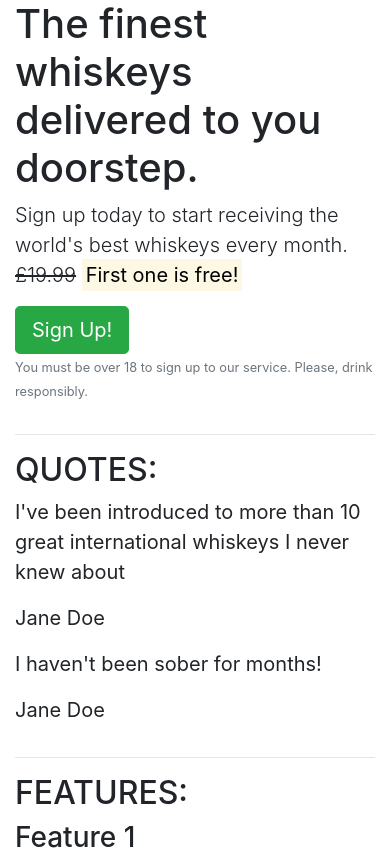
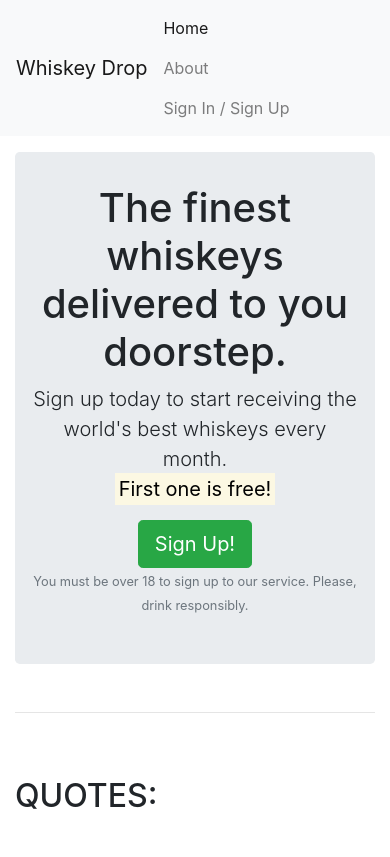
Before and after one commit to peejaywk/whiskey-drop, a plain HTML site: page index.html in a window 390 px wide. Shown: the top 857 px of the page. Drawn offline with nearby package versions, Linux system fonts and the light colour scheme.

Commit message:
Added nav bar and changed some formatting for mobile devices.

```diff
--- a/index.html
+++ b/index.html
@@ -8,14 +8,28 @@
     <script src="https://cdn.jsdelivr.net/npm/bootstrap@4.5.3/dist/js/bootstrap.bundle.min.js" integrity="sha384-ho+j7jyWK8fNQe+A12Hb8AhRq26LrZ/JpcUGGOn+Y7RsweNrtN/tE3MoK7ZeZDyx" crossorigin="anonymous"></script>
 </head>
 <body>
-    <article class="container">
+    <nav class="navbar navbar-light bg-light navbar-expand-sm">
+        <a href="/" class="navbar-brand">Whiskey Drop</a>
+            <ul class="navbar-nav mr-auto">
+                <li class="active nav-item mr-2"><a href="/" class="nav-link">Home</a></li>
+                <li class="nav-item mr-2"><a href="/about" class="nav-link">About</a></li>
+                <li class="nav-item mr-2 d-block d-sm-none"><a href="/login" class="nav-link">Sign In / Sign Up</a></li>
+            </ul>
+            <div class="d-none d-md-block">
+                <p class="navbar-text my-auto mr-2"><i>Great whiskey delivered to your door!</i></p>
+                <a href="/login">Sign In / Sign Up</a>
+            </div>
+    </nav>
+    <article class="container mt-3">
         <!-- Callout -->
         <div class="row">
             <div class="col-12">
-                <section class="callout">
+                <section class="callout jumbotron text-center">
                     <h1>The finest whiskeys delivered to you doorstep.</h1>
                     <p class="lead">Sign up today to start receiving the world's best whiskeys every month.
-                    <s>£19.99</s> <strong><mark>First one is free!</mark></strong></p>
+                    <s class="d-none d-sm-inline">£19.99</s>
+                    <span class="d-inline d-sm-none"><br></span>
+                    <strong><mark>First one is free!</mark></strong></p>
                     <button class="btn btn-success btn-lg">Sign Up!</button>
                     <p class="text-muted"><small>You must be over 18 to sign up to our service. Please, drink responsibly.</small></p>
                 </section>
@@ -27,7 +41,7 @@
         <!-- Quotes -->
         <section class="quotes">
             <div class="row">
-                <div class="col-12">
+                <div class="col-12 my-5">
                     <h2 class="text-uppercase">Quotes:</h2>
                 </div>
             </div>
@@ -52,7 +66,7 @@
         <!-- Features -->
         <section class="features">
             <div class="row">
-                <div class="col-12">
+                <div class="col-12 my-5">
                     <h2 class="text-uppercase">Features:</h2>
                 </div>
             </div>
```
